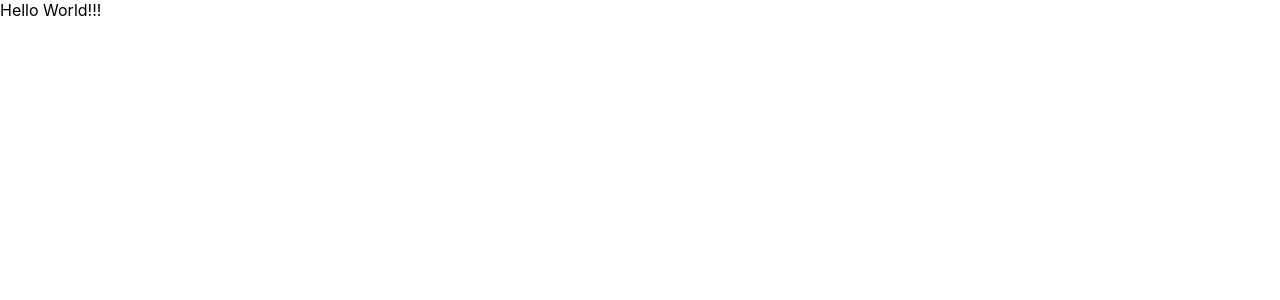
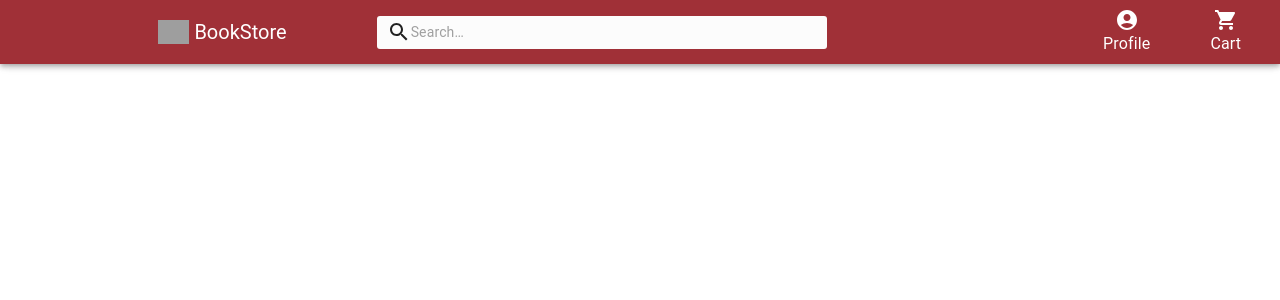
Before and after one commit to KeshavWanjale/Book-Store-ReactJS, a React (Create React App) app in the folder book-store/: page / in a window 1280 px wide. Shown: the top 300 px of the page. Built offline with nearby package versions, Linux system fonts and the light colour scheme; grey boxes are pictures that could not be loaded.

Commit message:
[Keshav] ADD: created navbar

```diff
--- a/book-store/package.json
+++ b/book-store/package.json
@@ -3,6 +3,10 @@
   "version": "0.1.0",
   "private": true,
   "dependencies": {
+    "@emotion/react": "^11.14.0",
+    "@emotion/styled": "^11.14.0",
+    "@mui/icons-material": "^6.3.0",
+    "@mui/material": "^6.3.0",
     "cra-template": "1.2.0",
     "react": "^19.0.0",
     "react-dom": "^19.0.0",
--- a/book-store/src/App.js
+++ b/book-store/src/App.js
@@ -1,8 +1,9 @@
+import NavBar from "./components/navBar/NavBar";
 
 function App() {
   return (
     <div>
-      Hello World!!!
+      <NavBar />
     </div>
   );
 }
--- /dev/null
+++ b/book-store/src/components/navBar/NavBar.css
@@ -0,0 +1,62 @@
+  .toolbar {
+      height: 60px;
+      display: flex;
+      background-color: #A03037;
+      background: #a03037;
+
+
+      width: 100%;
+
+  }
+
+  .logo-name {
+      margin-left: 10.5%;
+      display: flex;
+      align-items: center;
+  }
+
+  .logo-name .logo {
+      width: 31px;
+      height: 24px;
+      background: transparent padding-box;
+      opacity: 1;
+  }
+
+  .logo-name .title {
+      margin-left: 5px;
+      font: normal normal normal 20px/26px Roboto;
+      color: #ffffff;
+      text-transform: capitalize;
+      text-align: left;
+      letter-spacing: 0px;
+      opacity: 1;
+  }
+
+  .search-box .search-input {
+      left: 20%;
+      width: 450px;
+      height: 33px;
+      background: #fcfcfc;
+      border-radius: 3px;
+      padding: 0 10px;
+      font-size: 14px;
+  }
+
+  .icons-section {
+      margin-left: 28%;
+      display: flex;
+      align-items: center;
+      gap: 40%;
+  }
+
+  .icons-section .icon-container {
+      display: flex;
+      flex-direction: column;
+      align-items: center;
+      margin: 0 8px;
+  }
+
+  .icons-section .icon-container .icon {
+      color: #ffffff;
+      font-size: 24px;
+  }
--- /dev/null
+++ b/book-store/src/components/navBar/NavBar.jsx
@@ -0,0 +1,54 @@
+import React from 'react'
+import {
+    AppBar,
+    Toolbar,
+    Typography,
+    InputBase,
+    Badge,
+} from "@mui/material";
+import {
+    Search as SearchIcon,
+    AccountCircle,
+    ShoppingCart,
+} from "@mui/icons-material";
+import "./NavBar.css";
+
+export default function NavBar() {
+    return (
+        <AppBar position="fixed" color="primary" className="app-bar">
+            <Toolbar className="toolbar">
+
+                <div className="logo-name">
+                    <img className="logo" src='book-store\src\assets\education\education.png' alt='book' />
+
+                    <Typography variant="h6" className="title">
+                        BookStore
+                    </Typography>
+                </div>
+
+
+                <div className="search-box">
+                    <InputBase
+                        placeholder="Search…"
+                        startAdornment={<SearchIcon />}
+                        className="search-input"
+                    />
+                </div>
+
+
+                <div className="icons-section">
+                    <div className="icon-container">
+                        <AccountCircle className="icon profile-icon" />
+                        <Typography className="icon-label">Profile</Typography>
+                    </div>
+                    <div className="icon-container">
+                        <Badge badgeContent={0} color="error">
+                            <ShoppingCart className="icon cart-icon" />
+                        </Badge>
+                        <Typography className="icon-label">Cart</Typography>
+                    </div>
+                </div>
+            </Toolbar>
+        </AppBar>
+    )
+}
```
Also changed, not shown: book-store/src/assets/education/education.png (added), 1 other file (tests, documents, lock files or other folders).
